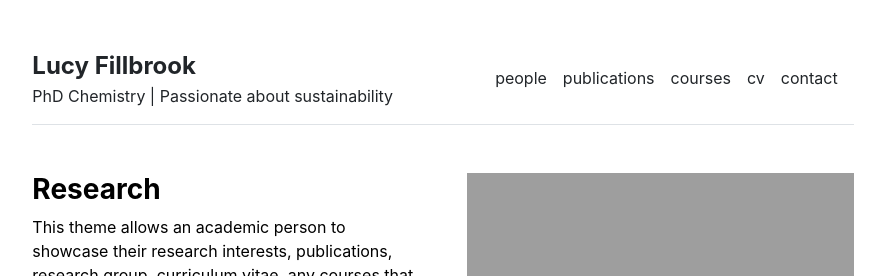
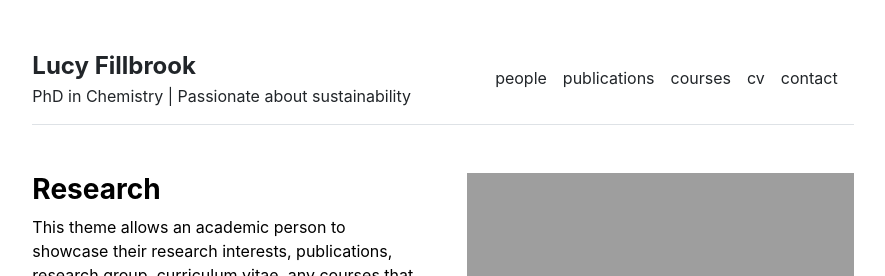
Before and after one commit to lfillbrook/lfillbrook.github.io, a Jekyll site: the page built from index.md, in a window 1280 px wide. Shown: the top 276 px of the page, without its empty margins (197-1082 px from the left). Built offline with Jekyll 4.4.1, drawn with Linux system fonts in a browser that asks for light colours.

```diff
--- a/_config.yml
+++ b/_config.yml
@@ -1,4 +1,4 @@
 url: "" # the base hostname & protocol for your site, e.g. http://example.com
 baseurl: "" # the subpath of your site, e.g. /blog
 title: "Lucy Fillbrook" # the name of your site, e.g. ACME Corp.
-description: "PhD Chemistry | Passionate about sustainability"
+description: "PhD in Chemistry | Passionate about sustainability"
```
